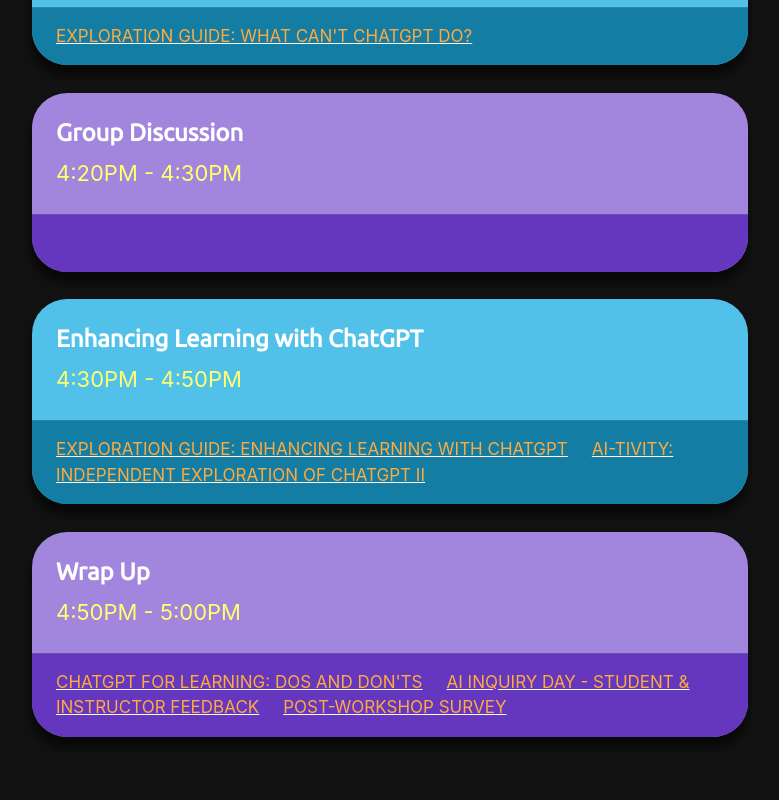
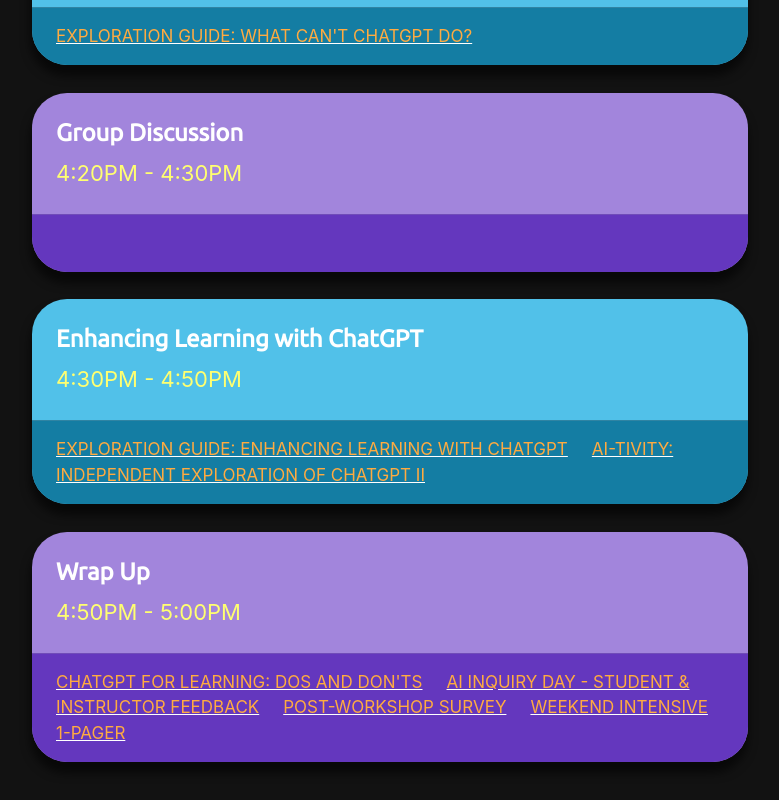
Before and after one commit to allstarcode/AIWorkshop, a Svelte app: page / in a window 1280 px wide. Shown: the part 893-1693 px from the top of the page, without its empty margins (250-1029 px from the left). Built offline with nearby package versions, Linux system fonts and the light colour scheme.

Commit message:
Minor updates

```diff
--- a/src/data/ScheduleData.ts
+++ b/src/data/ScheduleData.ts
@@ -39,7 +39,7 @@
               'https://docs.google.com/document/d/19MlK3dT64YLfy-65ygBio_KnzMsLc-Dq-fMqO0CkAmo/edit?usp=sharing',
           },
           {
-            displayText: '<br />AI-tivity: Independent Exploration of ChatGPT I',
+            displayText: 'AI-tivity: Independent Exploration of ChatGPT I',
             linkURL:
               'https://docs.google.com/document/d/1jAqvJv0w5iY8aziqpCsQx0qmyHx6pj0ll9VlgOgTQqk/copy?title=AI-tivity:%20Independent%20Exploration%20of%20ChatGPT%20I',
           },
@@ -103,6 +103,11 @@
             linkURL: 'https://form.typeform.com/to/LEpyc07z',
             displayText: 'Post-Workshop Survey',
           },
+          {
+            linkURL:
+              'https://drive.google.com/file/d/1zMA6jU_5QQuTrJTOrb6aS0UXKKyzP6kz/view?usp=sharing',
+            displayText: 'Weekend Intensive 1-Pager',
+          },
         ],
       },
     ],
```
Also changed, not shown: 3 other files (tests, documents, lock files or other folders).
